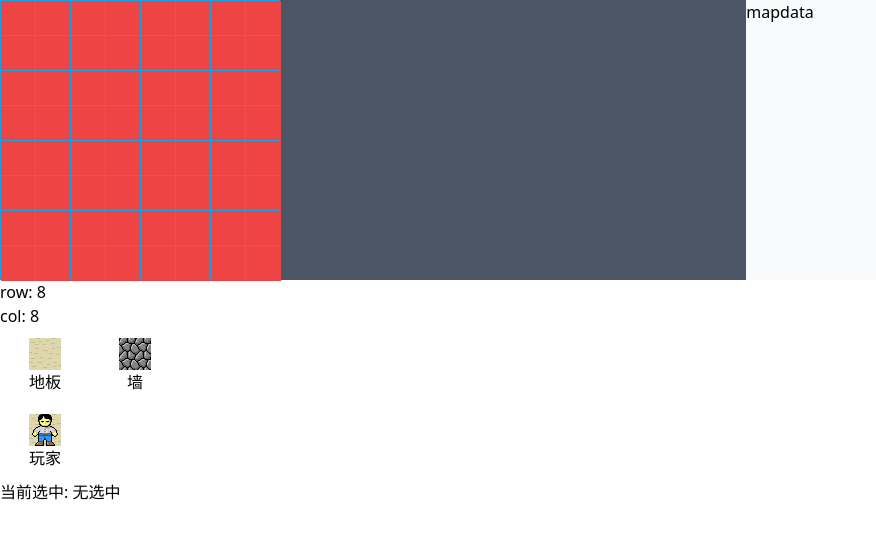
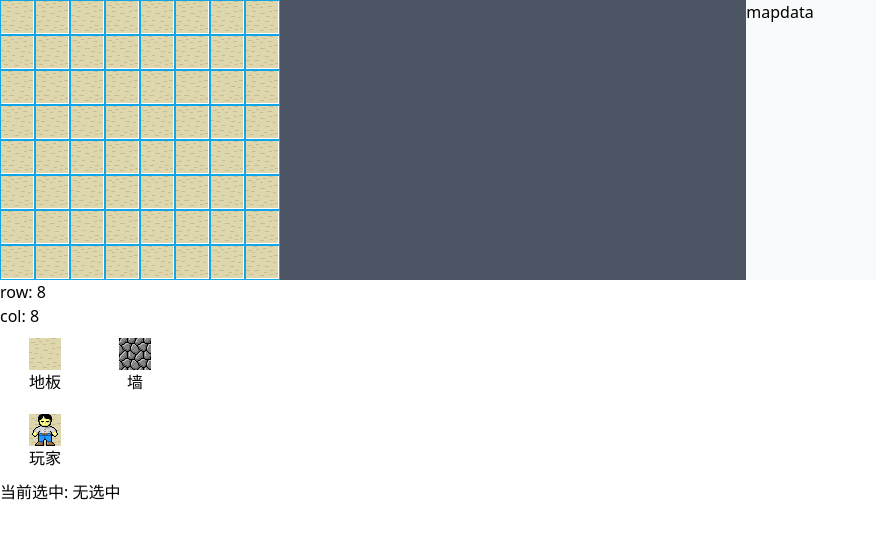
Before and after one commit to mynameszhazh/sokoban, a Vue app: page /#/mapEdit in a window 1280 px wide. Shown: the top 538 px of the page, without its empty margins (0-876 px from the left). Built offline with nearby package versions, Linux system fonts and the light colour scheme.

Commit message:
ci: 默认值设置为全地板

```diff
--- a/src/composables/mapEdit/map.ts
+++ b/src/composables/mapEdit/map.ts
@@ -50,7 +50,7 @@ export function useMap() {
     for (let i = 0; i < map.row; i++) {
       map.data[i] = []
       for (let j = 0; j < map.col; j++) {
-        const block = createMapBlock(j, i)
+        const block = createMapBlock(j, i, TileType.floor)
         map.data[i].push(block)
       }
     }
```
Also changed, not shown: 1 other file (tests, documents, lock files or other folders).
